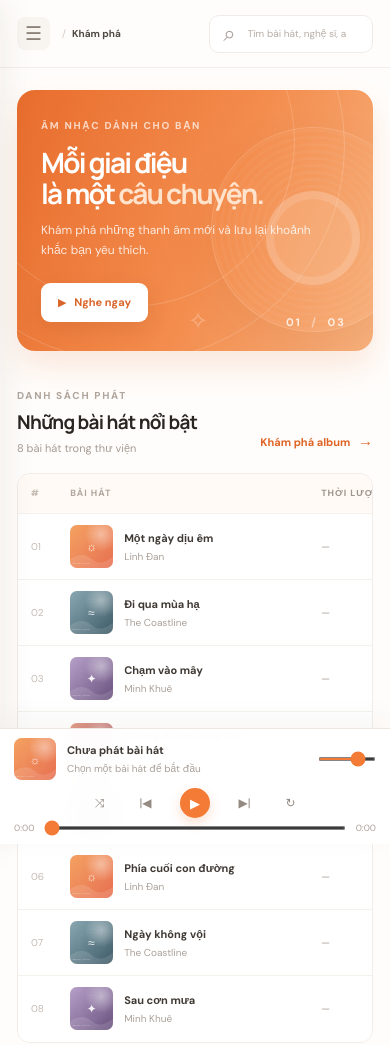
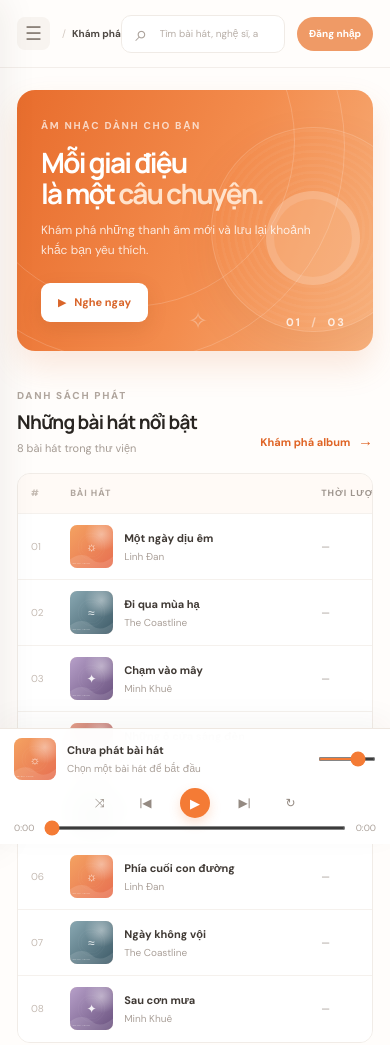
Before and after one commit to mkt2309/melora-music, a plain HTML site: page index.html in a window 390 px wide. Shown: the top 1045 px of the page. Drawn offline with Linux system fonts and the light colour scheme.

Commit message:
Keep account access available on mobile

```diff
--- a/css/style.css
+++ b/css/style.css
@@ -283,3 +283,7 @@ button:focus-visible, input:focus-visible, [tabindex="0"]:focus-visible { outlin
 .auth-switch-row { margin: 17px 0 0; color: #938980; text-align: center; font-size: 11px; }
 .auth-switch-row .text-button { margin-left: 3px; cursor: pointer; }
 .auth-form button:disabled { opacity: .6; cursor: wait; }
+
+@media (max-width: 760px) {
+  .auth-button { display: grid !important; min-width: 76px; padding: 0 9px; font-size: 10px; }
+}
```
